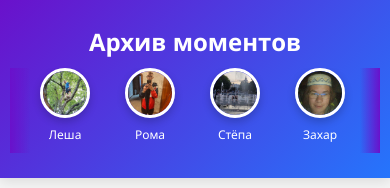
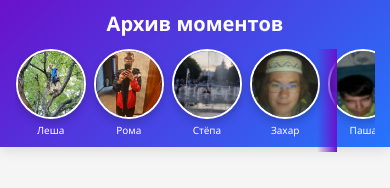
Before and after one commit to AxineBro/ArchiveOfMoments, a plain HTML site: page index.html in a window 390 px wide. Shown: the top 188 px of the page. Drawn offline with Linux system fonts and the light colour scheme.

Commit message:
тестирование адаптивностей

```diff
--- a/index.html
+++ b/index.html
@@ -20,6 +20,10 @@
       <div class="nav-container">
         <div class="logo"><a href="index.html">Архив моментов</a></div>
         <div class="people-menu">
+          <div class="scroll-indicator">
+            <i class="fas fa-arrow-left"></i>
+            <i class="fas fa-arrow-right"></i>
+          </div>
           <a href="profiles/Axine.html">
             <div class="person-item">
               <img
@@ -183,6 +187,37 @@
     </div>
 
     <script>
+      // Добавьте этот код в ваш существующий script
+      document.addEventListener("DOMContentLoaded", function () {
+        const peopleMenu = document.querySelector(".people-menu");
+        const scrollIndicator = document.querySelector(".scroll-indicator");
+
+        if (peopleMenu && scrollIndicator) {
+          // Показываем/скрываем индикатор в зависимости от необходимости скролла
+          function updateScrollIndicator() {
+            const canScroll = peopleMenu.scrollWidth > peopleMenu.clientWidth;
+            scrollIndicator.style.display = canScroll ? "block" : "none";
+          }
+
+          // Обновляем при загрузке и изменении размера
+          updateScrollIndicator();
+          window.addEventListener("resize", updateScrollIndicator);
+
+          // Обработка скролла для изменения индикатора
+          peopleMenu.addEventListener("scroll", function () {
+            const isEnd =
+              peopleMenu.scrollLeft + peopleMenu.clientWidth >=
+              peopleMenu.scrollWidth - 10;
+            const isStart = peopleMenu.scrollLeft <= 10;
+
+            scrollIndicator.innerHTML = isEnd
+              ? '<i class="fas fa-arrow-left"></i>'
+              : isStart
+              ? '<i class="fas fa-arrow-right"></i>'
+              : '<i class="fas fa-arrow-left"></i><i class="fas fa-arrow-right"></i>';
+          });
+        }
+      });
       // Функции для управления видео
       function togglePlay(btn) {
         const video = btn.closest(".media-container").querySelector("video");
--- a/style.css
+++ b/style.css
@@ -475,50 +475,92 @@ img.moment-media:fullscreen {
   object-fit: contain !important;
 }
 
-/* Обновленные стили для навигации на мобильных */
+/* Полностью переработанная мобильная навигация */
 @media (max-width: 768px) {
+  .navbar {
+    padding: 10px 0;
+  }
+
   .nav-container {
     flex-direction: column;
-    padding: 10px;
-    align-items: flex-start; /* Выравниваем по левому краю */
+    padding: 0 15px;
+    align-items: stretch;
+  }
+
+  .logo {
+    font-size: 20px;
+    margin-bottom: 12px;
+    text-align: center;
   }
 
   .people-menu {
     display: flex;
-    gap: 15px;
-    overflow-x: auto; /* Включаем горизонтальный скролл */
-    width: 100%;
-    padding-bottom: 10px; /* Отступ для скролла */
-    -webkit-overflow-scrolling: touch; /* Плавный скролл на iOS */
-    scrollbar-width: none; /* Скрываем скроллбар в Firefox */
+    gap: 8px;
+    overflow-x: auto;
+    scroll-snap-type: x mandatory;
+    -webkit-overflow-scrolling: touch;
+    padding-bottom: 15px;
+    margin-bottom: -15px;
+    scrollbar-width: none;
   }
 
   .people-menu::-webkit-scrollbar {
-    display: none; /* Скрываем скроллбар в Chrome/Safari */
+    display: none;
   }
 
   .person-item {
-    flex: 0 0 auto; /* Запрещаем сжатие элементов */
-    min-width: 70px; /* Минимальная ширина для каждого элемента */
+    scroll-snap-align: start;
+    flex: 0 0 auto;
+    width: 20vw;
+    max-width: 80px;
+    position: relative;
   }
 
   .person-avatar {
-    width: 50px;
-    height: 50px;
+    width: 100%;
+    height: auto;
+    aspect-ratio: 1/1;
+    border: 2px solid white;
   }
 
   .person-name {
-    font-size: 12px;
-    white-space: nowrap; /* Запрещаем перенос текста */
+    font-size: 11px;
+    margin-top: 4px;
+    white-space: nowrap;
     overflow: hidden;
-    text-overflow: ellipsis; /* Добавляем многоточие если не влезает */
-    max-width: 70px; /* Максимальная ширина для имени */
+    text-overflow: ellipsis;
+    display: block;
+    text-align: center;
+    width: 100%;
   }
 
-  .logo {
-    margin-bottom: 10px; /* Отступ между лого и скроллом */
-    width: 100%;
-    text-align: center; /* Центрируем лого */
+  /* Индикатор скролла */
+  .scroll-indicator {
+    text-align: center;
+    margin-top: 5px;
+    color: rgba(255,255,255,0.6);
+    font-size: 12px;
+  }
+}
+
+/* Анимация для индикатора скролла */
+@keyframes bounce {
+  0%, 100% { transform: translateX(-25%); }
+  50% { transform: translateX(25%); }
+}
+
+.scroll-indicator i {
+  animation: bounce 1.5s infinite;
+}
+
+/* Для очень маленьких экранов */
+@media (max-width: 400px) {
+  .person-item {
+    width: 18vw;
+  }
+
+  .person-name {
+    font-size: 10px;
   }
 }
 
```
